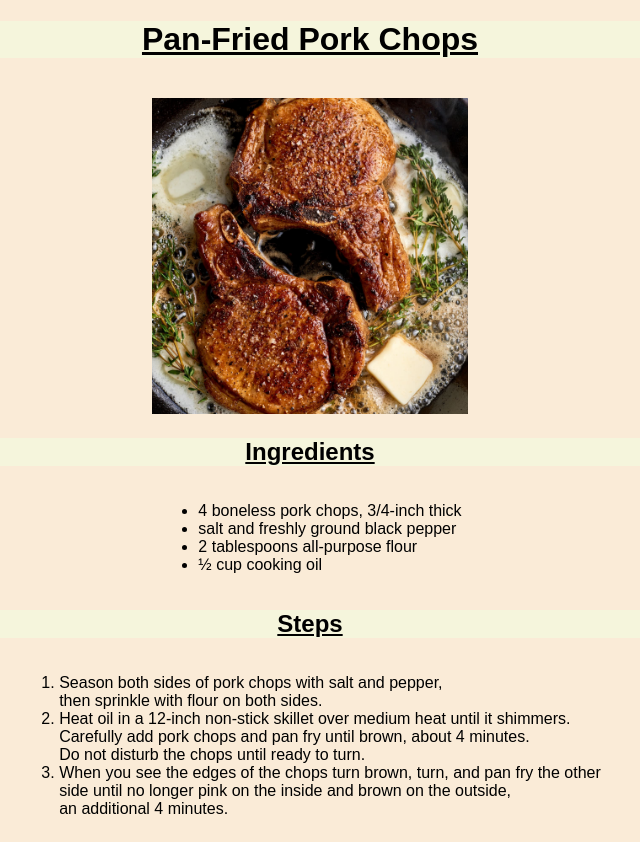
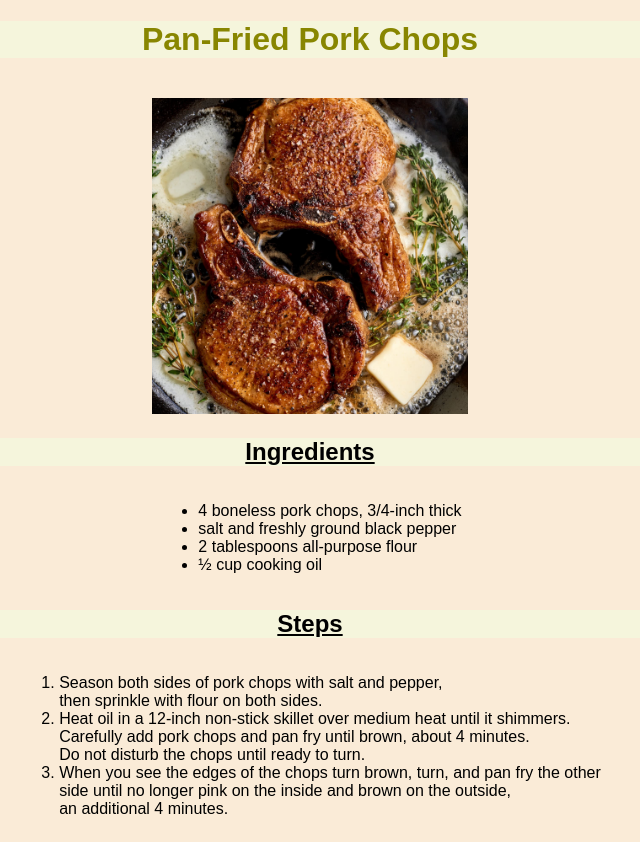
Before and after one commit to drago-develops/odin-recipes, a plain HTML site: page recipes/Chops.html in a window 1280 px wide. Shown: the whole page, without its empty margins (330-970 px from the left). Drawn offline with Linux system fonts and the light colour scheme.

Commit message:
h1 tag additional styling
added two more rules to my css's to make them more like or
in harmony with index page.

```diff
--- a/recipes/chicken-style.css
+++ b/recipes/chicken-style.css
@@ -11,3 +11,7 @@ ul, ol{
     display: inline-block;
     text-align: left;
 }
+h1.highlight{
+    text-decoration: none;
+    color: rgb(136, 134, 1);
+}
--- a/recipes/chop-style.css
+++ b/recipes/chop-style.css
@@ -11,3 +11,7 @@ ul, ol{
     display: inline-block;
     text-align: left;
 }
+h1.highlight{
+    text-decoration: none;
+    color: rgb(136, 134, 1);
+}
--- a/recipes/salad-style.css
+++ b/recipes/salad-style.css
@@ -7,6 +7,10 @@ body{
     background-color: beige;
     text-decoration: underline;
 }
+h1.highlight{
+    text-decoration: none;
+    color: rgb(136, 134, 1);
+}
 ul, ol{
     display: inline-block;
     text-align: left;
```
